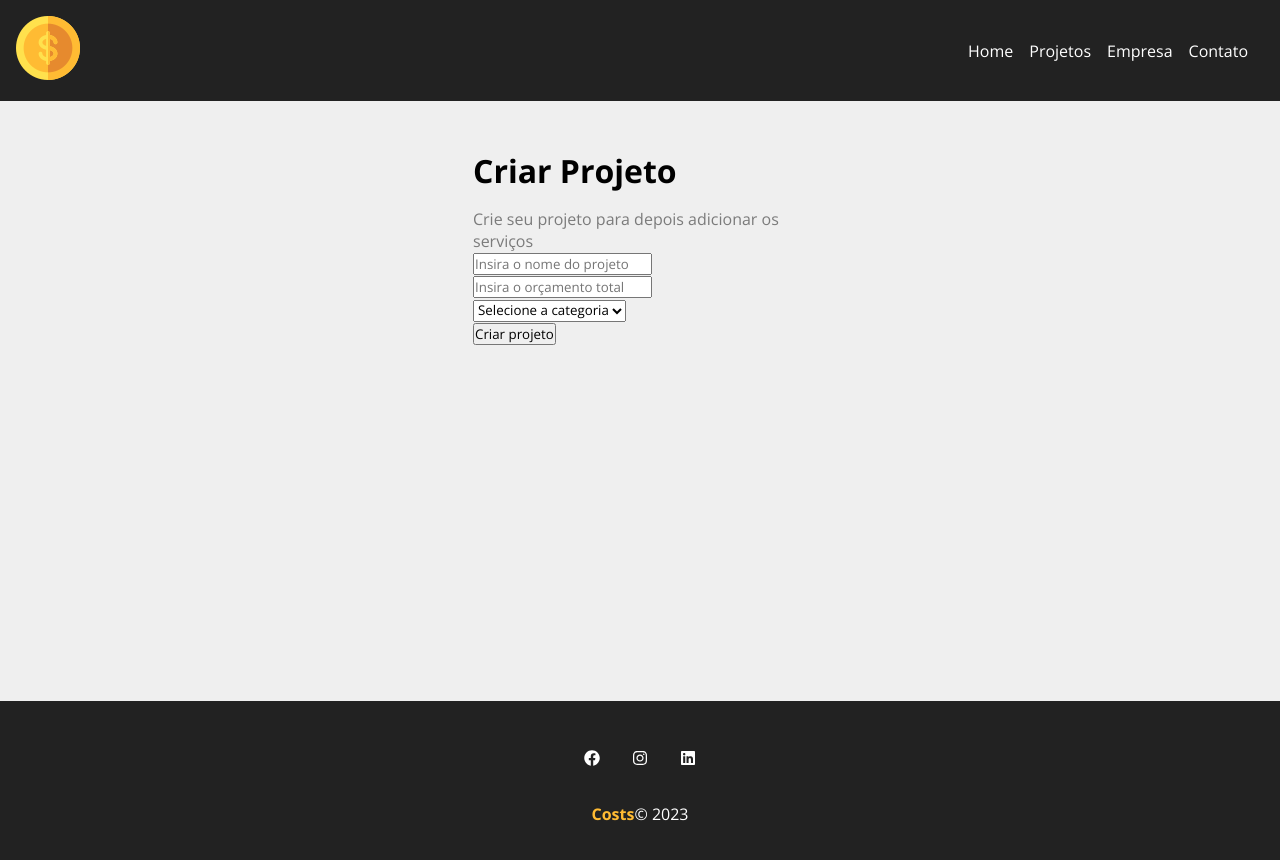
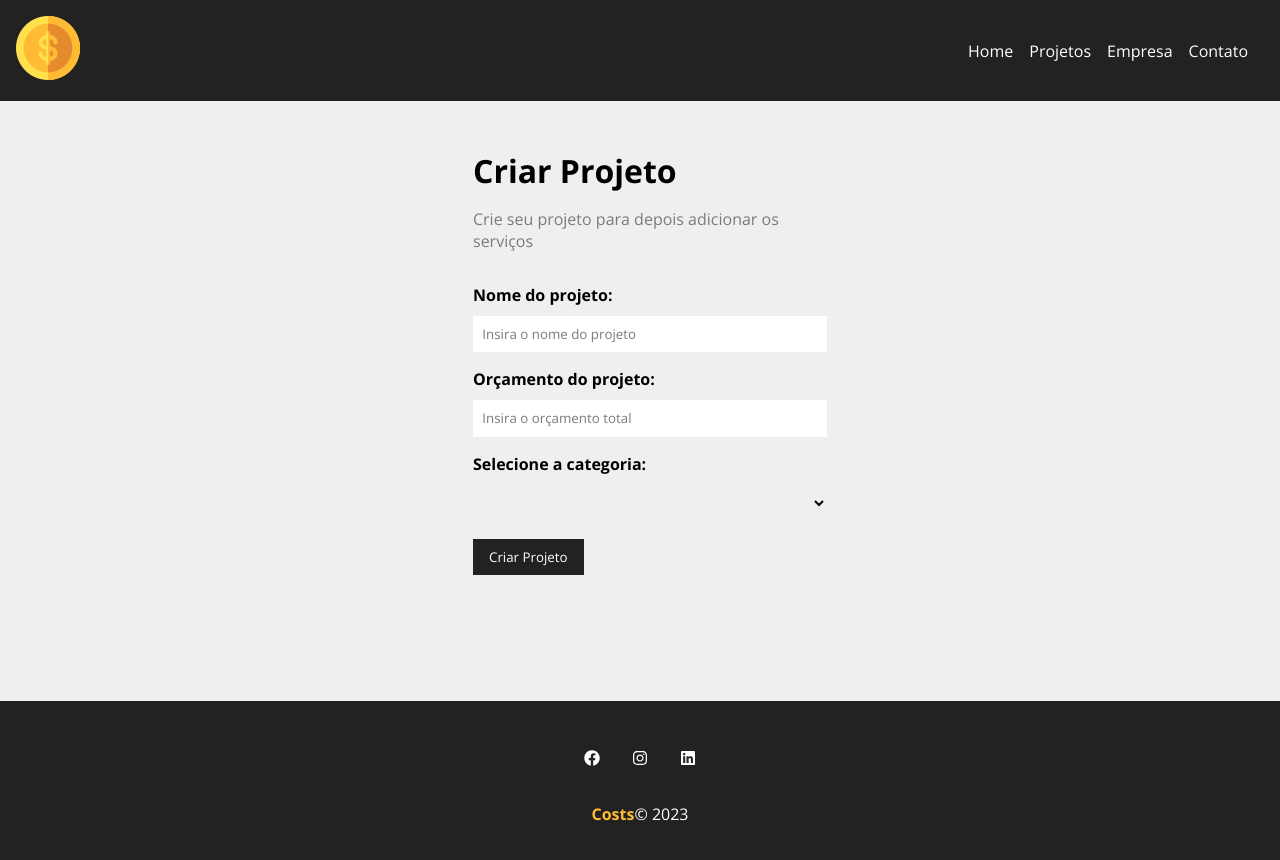
Before and after one commit to aefonso/proj_react, a React (Create React App) app: page /newproject in a window 1280 px wide. Shown: the top 860 px of the page. Built offline with nearby package versions, Linux system fonts and the light colour scheme.

Commit message:
feat: configurando css e componentização do form

```diff
--- /dev/null
+++ b/src/components/form/Input.js
@@ -0,0 +1,19 @@
+import styles from './Input.module.css'
+
+function Input({ type, text,  name, placeholder, handleOnChange, value }) {
+  return (
+    <div className={styles.form_control}>
+      <label htmlFor={name}>{text}:</label>
+      <input
+      type={type}
+      name={name}
+      id={name}
+      placeholder={placeholder}
+      onChange={handleOnChange}
+      value={value}
+      />
+    </div>
+  );
+}
+
+export default Input
--- /dev/null
+++ b/src/components/form/Input.module.css
@@ -0,0 +1,20 @@
+.form_control {
+  display: flex;
+  flex-direction: column;
+  margin-bottom: 1em;
+}
+
+.form_control label {
+  margin-bottom: .6em;
+  font-weight: bold;
+}
+
+.form_control input {
+  padding: .7em;
+  border-radius: 0;
+  border: none;
+}
+
+.form_control input::placeholder {
+  color: #7b7b7b;
+}
--- /dev/null
+++ b/src/components/form/Select.js
@@ -0,0 +1,13 @@
+import styles from './Select.module.css'
+function Select({ text,  name, options, handleOnChange, value }) {
+  return (
+    <div className={styles.form_control}>
+      <label htmlFor={name}>{text}:</label>
+      <select name={name} id={name}>
+        <options>selecione uma opção</options>
+      </select>
+    </div>
+  );
+}
+
+export default Select
--- /dev/null
+++ b/src/components/form/Select.module.css
@@ -0,0 +1,16 @@
+.form_control {
+  display: flex;
+  flex-direction: column;
+  margin-bottom: 1em;
+}
+
+.form_control label {
+  margin-bottom: .6em;
+  font-weight: bold;
+}
+
+.form_control select {
+  padding: .7em;
+  border-radius: 0;
+  border: none;
+}
--- /dev/null
+++ b/src/components/form/SubmitButton.js
@@ -0,0 +1,11 @@
+import styles from './SubmitButton.module.css'
+function SubmitButton({ text }) {
+  return (
+    <div>
+      <button className={styles.btn}>{text}</button>
+
+    </div>
+  );
+}
+
+export default SubmitButton
--- /dev/null
+++ b/src/components/form/SubmitButton.module.css
@@ -0,0 +1,13 @@
+.btn {
+  background-color: #222;
+  color: #fff;
+  padding: 0.7em 1.2em;
+  text-decoration: none;
+  transition: .5s;
+  cursor: pointer;
+  border: none;
+}
+
+.btn:hover {
+  color: #ffbb33
+}
--- a/src/components/pages/NewProject.js
+++ b/src/components/pages/NewProject.js
@@ -5,7 +5,7 @@
     <div className={styles.newproject_container}>
       <h1>Criar Projeto</h1>
       <p>Crie seu projeto para depois adicionar os serviços</p>
-      <ProjectForm />
+      <ProjectForm btnText="Criar Projeto"/>
     </div>
   );
 }
--- a/src/components/project/ProjectForm.js
+++ b/src/components/project/ProjectForm.js
@@ -1,20 +1,25 @@
-function ProjectForm() {
+import Input from '../form/Input';
+import Select from '../form/Select';
+import SubmitButton from '../form/SubmitButton';
+import styles from './ProjectForm.module.css'
+
+function ProjectForm({btnText}) {
   return (
-   <form>
-     <div>
-      <input type="text" placeholder="Insira o nome do projeto"/>
-    </div>
-    <div>
-      <input type="number" placeholder="Insira o orçamento total"/>
-    </div>
-    <div>
-     <select name="category_id">
-      <option disabled selected>Selecione a categoria</option>
-     </select>
-    </div>
-    <div>
-      <input type="submit" value="Criar projeto"/>
-    </div>
+   <form className={styles.form}>
+    <Input
+    type="text"
+    text="Nome do projeto"
+    name="name"
+    placeholder="Insira o nome do projeto"
+    />
+    <Input
+    type="number"
+    text="Orçamento do projeto"
+    name="budget"
+    placeholder="Insira o orçamento total"
+    />
+    <Select name="category_id" text="Selecione a categoria"/>
+    <SubmitButton text={btnText} />
 
    </form>
   );
--- /dev/null
+++ b/src/components/project/ProjectForm.module.css
@@ -0,0 +1,4 @@
+.form {
+  width: 100%;
+  margin: 2em 0;
+}
```
